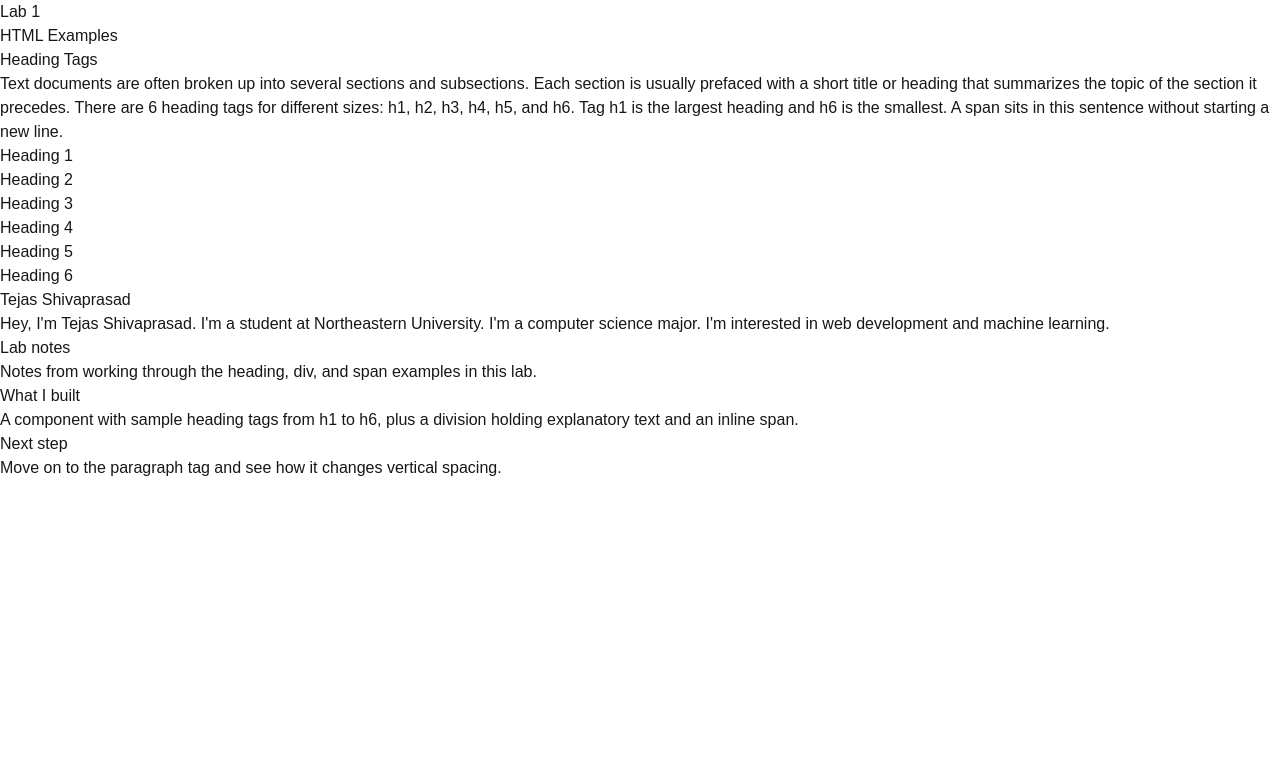
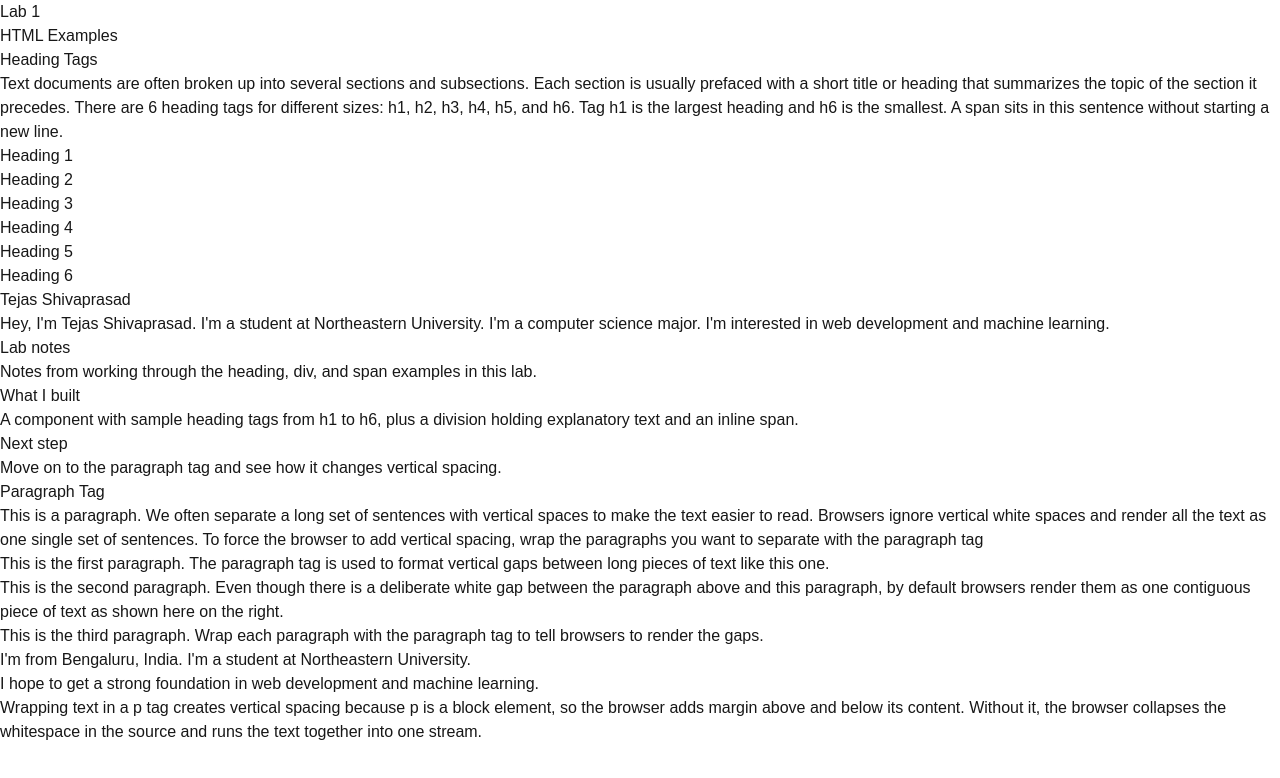
Before and after one commit to TejaShiv/kambaz-next-js, a Next.js app: page /labs/lab1 in a window 1280 px wide. Shown: the top 778 px of the page. Built offline with nearby package versions, Linux system fonts and the light colour scheme.

Commit message:
Add ParagraphTag component with personal and sample paragraphs

```diff
--- /dev/null
+++ b/app/labs/lab1/ParagraphTag.tsx
@@ -0,0 +1,41 @@
+export default function ParagraphTag() {
+    return (
+      <div id="wd-p-tag">
+        <h4>Paragraph Tag</h4>
+        <p id="wd-p-1">
+          This is a paragraph. We often separate a long set of sentences
+          with vertical spaces to make the text easier to read. Browsers
+          ignore vertical white spaces and render all the text as one
+          single set of sentences. To force the browser to add vertical
+          spacing, wrap the paragraphs you want to separate with the
+          paragraph tag
+        </p>
+        <p id="wd-p-2">
+          This is the first paragraph. The paragraph tag is used to format
+          vertical gaps between long pieces of text like this one.
+        </p>
+        <p id="wd-p-3">
+          This is the second paragraph. Even though there is a deliberate
+          white gap between the paragraph above and this paragraph, by
+          default browsers render them as one contiguous piece of text as
+          shown here on the right.
+        </p>
+        <p id="wd-p-4">
+          This is the third paragraph. Wrap each paragraph with the
+          paragraph tag to tell browsers to render the gaps.
+        </p>
+        <p id="wd-p-your-1">
+          I'm from Bengaluru, India. I'm a student at Northeastern University.
+        </p>
+        <p id="wd-p-your-2">
+          I hope to get a strong foundation in web development and machine learning.
+        </p>
+        <p id="wd-ai-p">
+          Wrapping text in a p tag creates vertical spacing because p is a
+          block element, so the browser adds margin above and below its
+          content. Without it, the browser collapses the whitespace in the
+          source and runs the text together into one stream.
+        </p>
+      </div>
+    );
+  }
--- a/app/labs/lab1/page.tsx
+++ b/app/labs/lab1/page.tsx
@@ -1,4 +1,5 @@
 import HeadingTags from "./HeadingTags";
+import ParagraphTag from "./ParagraphTag";
 
 export default function Lab1() {
   return (
@@ -6,6 +7,7 @@ export default function Lab1() {
       <h2>Lab 1</h2>
       <h3>HTML Examples</h3>
       <HeadingTags />
+      <ParagraphTag />
       {/* do the next exercise here */}
     </div>
   );
```
